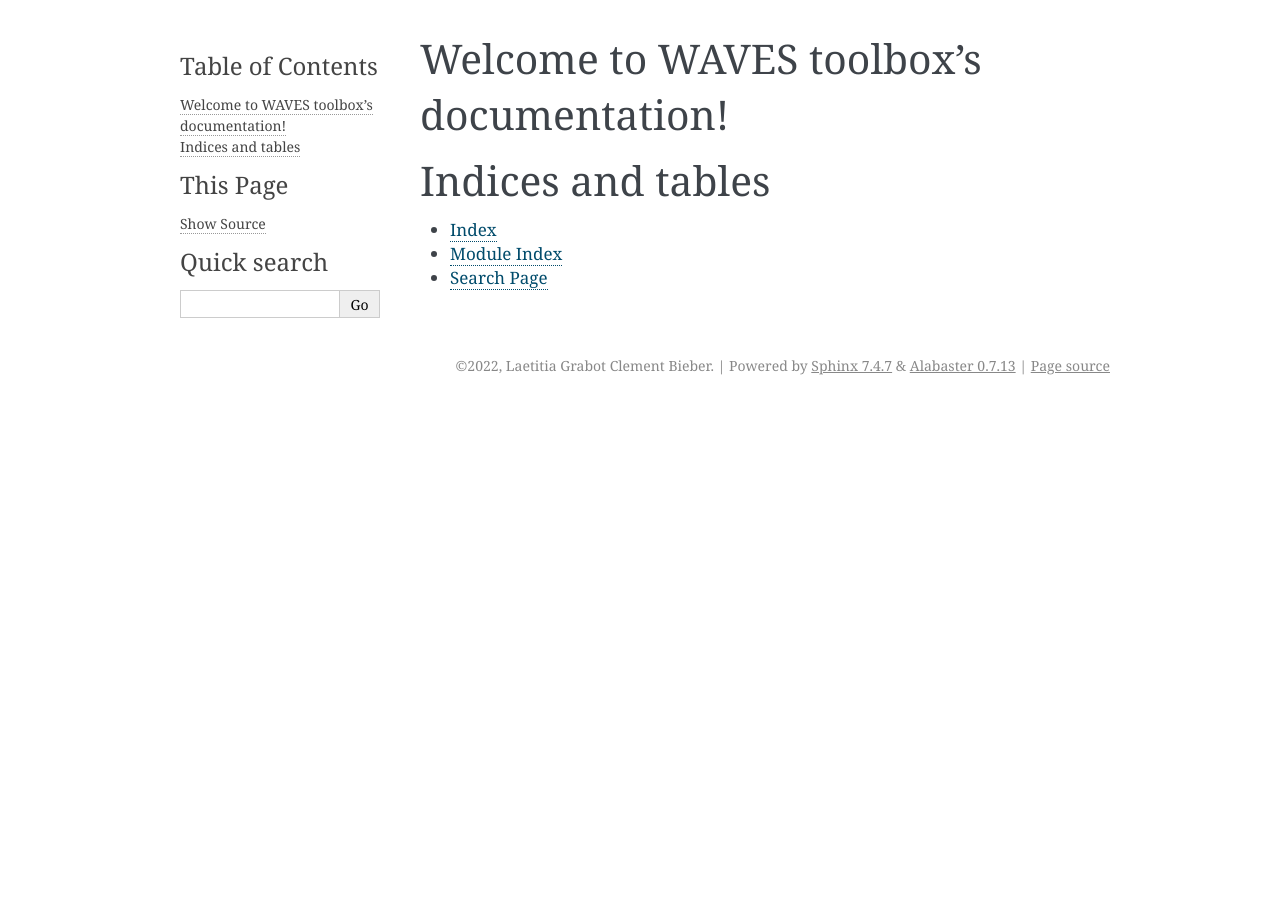
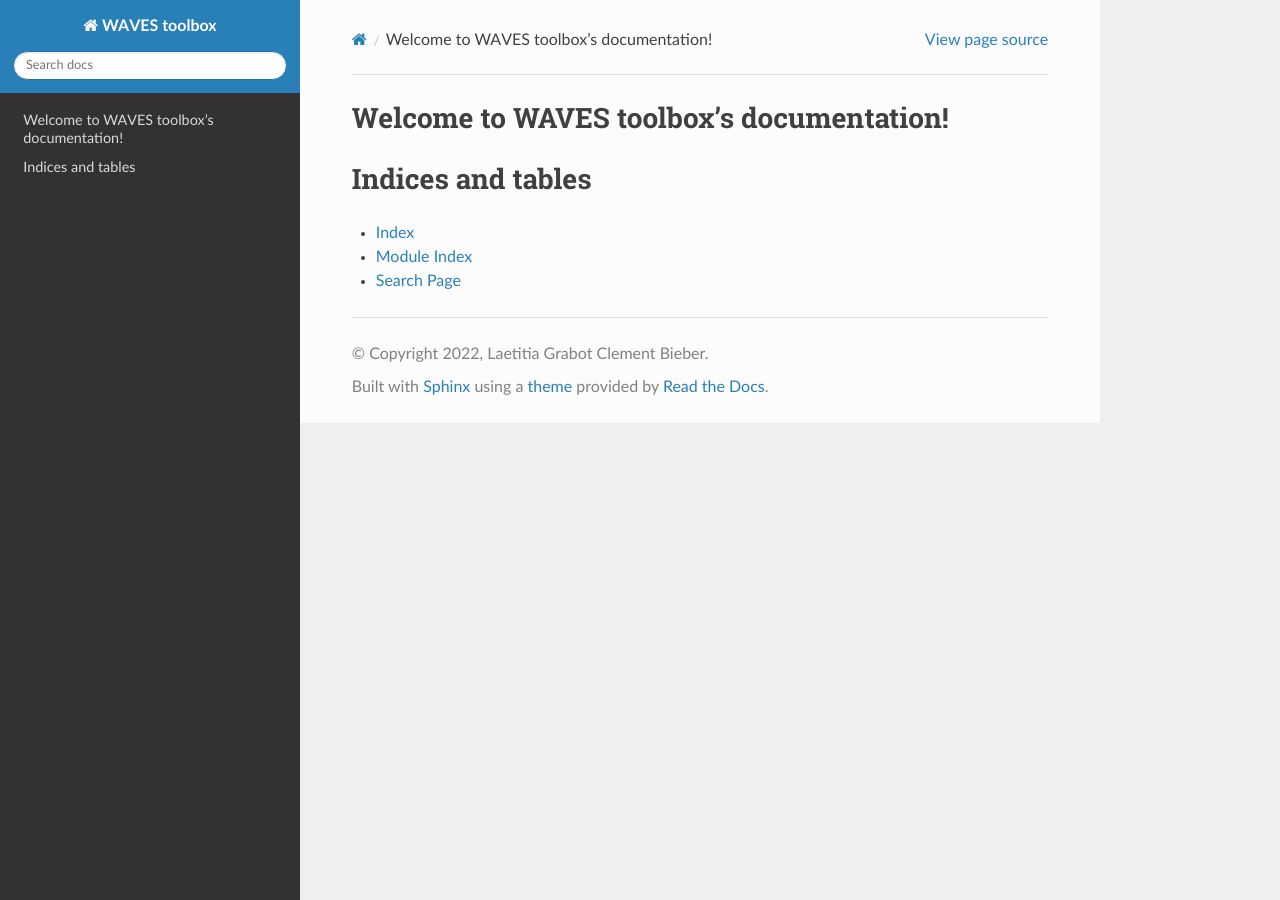
Before and after one commit to LaetitiaG/wavesmodel, a Sphinx documentation site: the page built from docs/index.rst, in a window 1280 px wide. Built offline with Sphinx 7.4.7 and the Read the Docs theme 2.0.0, drawn with Linux system fonts in a browser that asks for light colours.

Commit message:
[DOC] updated doc

```diff
--- a/docs/conf.py
+++ b/docs/conf.py
@@ -13,6 +13,7 @@
 import os
 import sys
 sys.path.insert(0, os.path.abspath('../'))
+sys.path.append('../toolbox')
 
 
 # -- Project information -----------------------------------------------------
@@ -47,7 +48,7 @@ exclude_patterns = ['_build', 'Thumbs.db', '.DS_Store']
 # The theme to use for HTML and HTML Help pages.  See the documentation for
 # a list of builtin themes.
 #
-#html_theme = 'sphinx_rtd_theme'
+html_theme = 'sphinx_rtd_theme'
 
 # Add any paths that contain custom static files (such as style sheets) here,
 # relative to this directory. They are copied after the builtin static files,
--- a/docs/modules.rst
+++ /dev/null
@@ -1,7 +0,0 @@
-toolbox
-=======
-
-.. toctree::
-   :maxdepth: 4
-
-   toolbox
```
Also changed, not shown: docs/toolbox.rst (deleted, +0 -45 lines).
